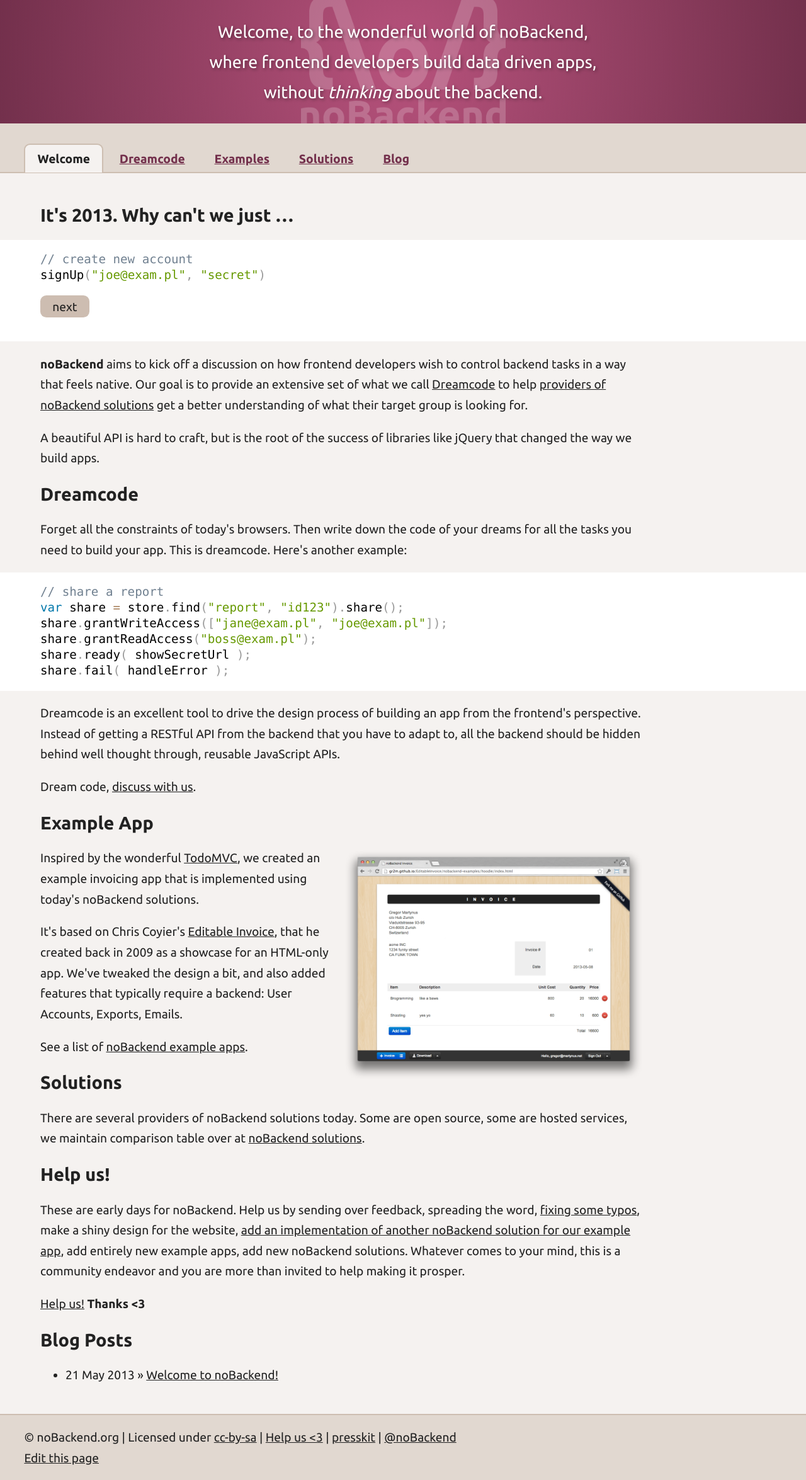
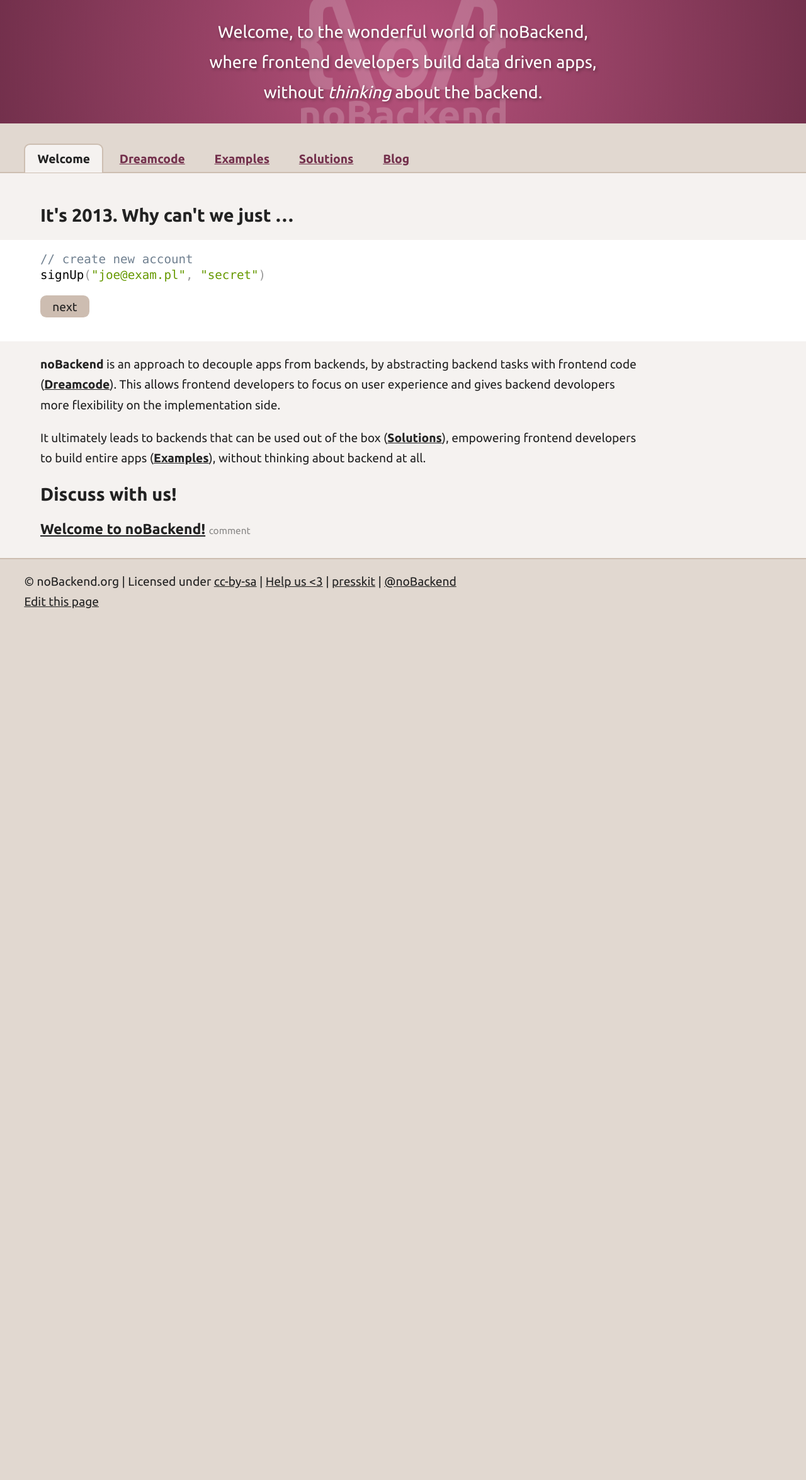
Before and after one commit to noBackend/nobackend.org, a Jekyll site: the page built from index.html, in a window 1280 px wide. Shown: the whole page at 63% size. Built offline with Jekyll 4.4.1, drawn with Linux system fonts in a browser that asks for light colours; comment, search, counter and statistics services are not loaded; after the commit the page ends 991 px from its top, so only the background shows below that.

```diff
--- a/_layouts/page.html
+++ b/_layouts/page.html
@@ -11,6 +11,8 @@
     <link href='http://fonts.googleapis.com/css?family=Ubuntu:400,700' rel='stylesheet' type='text/css'>
     <link href='http://fonts.googleapis.com/css?family=Ubuntu+Mono' rel='stylesheet' type='text/css'>
     <link rel="stylesheet" href="{{ page.root_path }}assets/main.css">
+
+    <link rel="alternate" type="application/atom+xml" href="{{ page.root_path }}atom.xml" title="Atom feed">
   </head>
   <body class="{{ page.tab }}">
     <header>
--- a/assets/main.css
+++ b/assets/main.css
@@ -127,20 +127,31 @@ body > .main {
   padding: 2% 5%;
   background: #F5F2F0;
 }
-.welcome .dreamcode {
+
+body > footer {
+  padding: 1em 2em;
+  border-top: 2px solid #CDBEB1;
+}
+body > footer p {
+  margin: 0;
+}
+
+
+/* page customizations */
+body.home .main .dreamcode {
   background: #FFF;
   margin: 0 -5.56%;
   padding: 1em 5.56%;
 }
-.welcome .dreamcode pre[class] {
+body.home .main .dreamcode pre[class] {
   display: none;
   padding: 0;
   margin: 0;
 }
-.welcome .dreamcode pre[class].active {
+body.home .main .dreamcode pre[class].active {
   display: block;
 }
-.dreamcode .next a {
+body.home .main .dreamcode .next a {
   display: inline-block;
   /*color: #73304C;*/
   background: #CDBDB1;
@@ -149,17 +160,25 @@ body > .main {
   padding: .1em 1em 0;
 }
 
-.examples img {
+body.home .main .posts ul,
+body.home .main .posts li {
+  margin: 0;
+  padding: 0;
+  list-style: none;
+}
+body.home .main .posts strong {
+  font-size: 1.2em;
+}
+body.home .main .posts strong + a {
+  font-size: .8em;
+  opacity: .5;
+  text-decoration: none;
+}
+
+
+body.examples img {
   max-width: 50%;
   float: right;
-}
-
-body > footer {
-  padding: 1em 2em;
-  border-top: 2px solid #CDBEB1;
-}
-body > footer p {
-  margin: 0;
 }
 
 
@@ -234,6 +253,8 @@ body.blog .comments {
   min-height: 400px;
 }
 
+
+
 @media only screen and (max-width: 640px) {
   body > header br {
     display: none;
--- a/index.html
+++ b/index.html
@@ -55,116 +55,45 @@ csc: "123"
   </div>
 
   <p>
-    <strong>noBackend</strong> aims to kick off a discussion on how
-    frontend developers wish to control backend tasks
-    in a way that feels native.
-    Our goal is to provide an extensive set of what we
-    call <a href="dreamcode.html">Dreamcode</a> to help
-    <a href="solutions.html">providers of noBackend solutions</a>
-    get a better understanding of what their target group
-    is looking for.
+    <strong>noBackend</strong> is an approach to
+    decouple apps from backends, by abstracting
+    backend tasks with frontend code (<a href="{{ page.root_path}}dreamcode.html"><strong>Dreamcode</strong></a>).
+    This allows frontend developers to focus on
+    user experience and gives backend devolopers
+    more flexibility on the implementation side.
   </p>
 
   <p>
-    A beautiful API is hard to craft, but is the root
-    of the success of libraries like jQuery that changed
-    the way we build apps.
+    It ultimately leads to backends that can be used
+    out of the box (<a href="{{ page.root_path }}"><strong>Solutions</strong></a>),
+    empowering frontend developers to build entire apps
+    (<a href="{{ page.report }}examples.html"><strong>Examples</strong></a>),
+    without thinking about backend at all.
   </p>
+</section><!-- /.welcome -->
+
+<section class="posts">
+  <h2>Discuss with us!</h2>
+
+  <ul>
+  {% for post in site.posts %}
+    <li>
+      <strong>
+        <a href=".{{ post.url }}">{{ post.title }}</a>
+      </strong>
+      <a href=".{{ post.url }}#disqus_thread" data-disqus-identifier>comment</a>
+    </li>
+  {% endfor %}
+  </ul>
 </section>
 
-<section class="teaser">
-  <div class="dreamcode" id="dreamcode">
-    <h2>Dreamcode</h2>
-    <p>
-      Forget all the constraints of today's browsers.
-      Then write down the code of your dreams for
-      all the tasks you need to build your app.
-      This is dreamcode. Here's another example:
-    </p>
-
-<pre><code class="language-javascript">// share a report
-var share = store.find("report", "id123").share();
-share.grantWriteAccess(["jane@exam.pl", "joe@exam.pl"]);
-share.grantReadAccess("boss@exam.pl");
-share.ready( showSecretUrl );
-share.fail( handleError );
-</code></pre>
-
-    <p>
-      Dreamcode is an excellent tool to drive the design
-      process of building an app from the frontend's
-      perspective. Instead of getting a RESTful API from
-      the backend that you have to adapt to, all the
-      backend should be hidden behind well thought through,
-      reusable JavaScript APIs.
-    </p>
-
-    <p>
-      Dream code, <a href="dreamcode.html">discuss with us</a>.
-    </p>
-  </div><!-- /dreamcode -->
-
-  <div class="examples" id="examples">
-    <h2>Example App</h2>
-
-    <p>
-      <a href="http://nobackend.github.io/example-invoice/">
-        <img alt="" src="assets/nobackend-invoicing-app.png" class="example">
-      </a>
-    </p>
-
-    <p>
-      Inspired by the wonderful <a href="http://todomvc.com/">TodoMVC</a>,
-      we created an example invoicing app that is implemented
-      using today's noBackend solutions.
-    </p>
-
-    <p>
-      It's based on Chris Coyier's <a href="http://css-tricks.com/editable-invoice-v2/">Editable Invoice</a>,
-      that he created back in 2009 as a showcase for an HTML-only app.
-      We've tweaked the design a bit, and also added features that
-      typically require a backend: User Accounts, Exports, Emails.
-    </p>
-
-    <p>
-      See a list of <a href="examples.html">noBackend example apps</a>.
-    </p>
-  </div><!-- /examples -->
-
-  <div class="solutions" id="solutions">
-    <h2>Solutions</h2>
-
-    <p>
-      There are several providers of noBackend solutions today.
-      Some are open source, some are hosted services, we maintain
-      comparison table over at <a href="solutions.html">noBackend solutions</a>.
-    </p>
-  </div><!-- /solutions -->
-
-  <div class="helpUs" id="help_us">
-    <h2>Help us!</h2>
-
-    <p>
-      These are early days for noBackend. Help us by sending over
-      feedback, spreading the word, <a href="https://github.com/noBackend/nobackend.org/">fixing some typos</a>,
-      make a shiny design for the website, <a href="https://github.com/nobackend/example-invoice/">add an implementation of another
-      noBackend solution for our example app</a>, add entirely new
-      example apps, add new noBackend solutions. Whatever comes
-      to your mind, this is a community endeavor and you are more
-      than invited to help making it prosper.
-    </p>
-
-    <p>
-      <a href="help_us.html">Help us!</a> <strong>Thanks &lt;3</strong>
-    </p>
-  </div><!-- /help_us -->
-
-  <div class="blog" id="blog">
-    <h2>Blog Posts</h2>
-    <ul class="posts">
-      {% for post in site.posts %}
-        <li><span>{{ post.date | date_to_string }}</span> &raquo; <a href="{{ post.url }}">{{ post.title }}</a></li>
-      {% endfor %}
-    </ul>
-  </div>
-</section><!-- /.teaser -->
+<!-- disqus: adding comment count -->
+<script type="text/javascript">
+(function () {
+var s = document.createElement('script'); s.async = true;
+s.type = 'text/javascript';
+s.src = '//nobackend.disqus.com/count.js';
+(document.getElementsByTagName('HEAD')[0] || document.getElementsByTagName('BODY')[0]).appendChild(s);
+}());
+</script>
+<!-- /disqus -->
--- a/solutions.html
+++ b/solutions.html
@@ -28,6 +28,10 @@ tab:      solutions
   <li><a href="http://remotestorage.io/">remoteStorage</a></li>
 </ul>
 
+<p>
+  See also: <a href="http://unhosted.org">unhosted</a>
+</p>
+
 <h3>
   Want to add another noBackend solution?
 </h3>
```
Also changed, not shown: _posts/2013-05-21-welcome-to-noBackend.md (+2 -2 lines), atom.xml (added, +31 -0 lines), dreamcode.html (+7 -0 lines).
